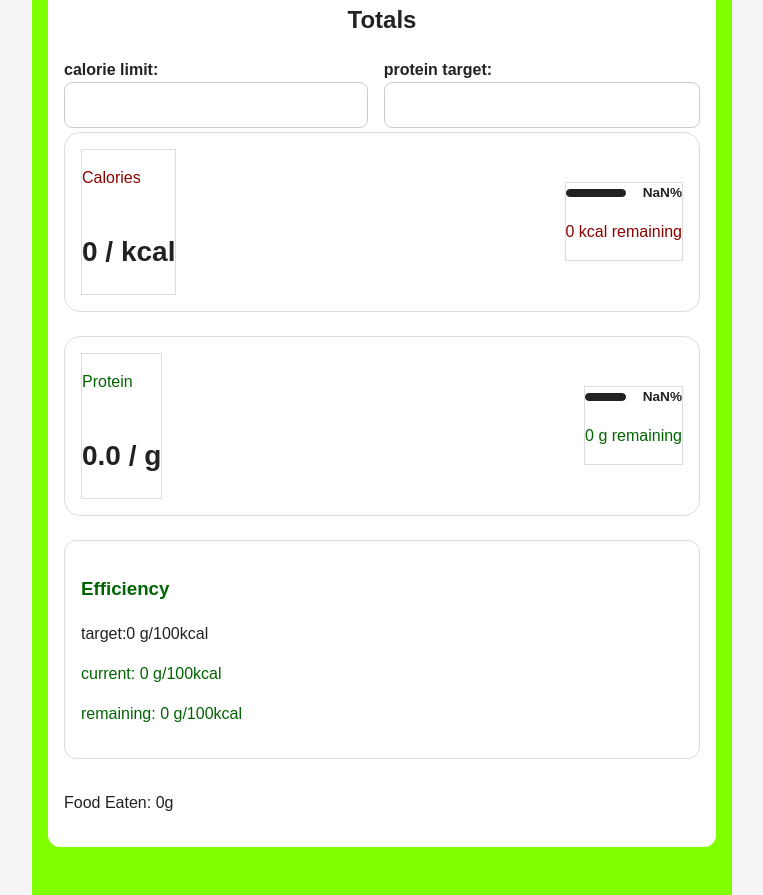
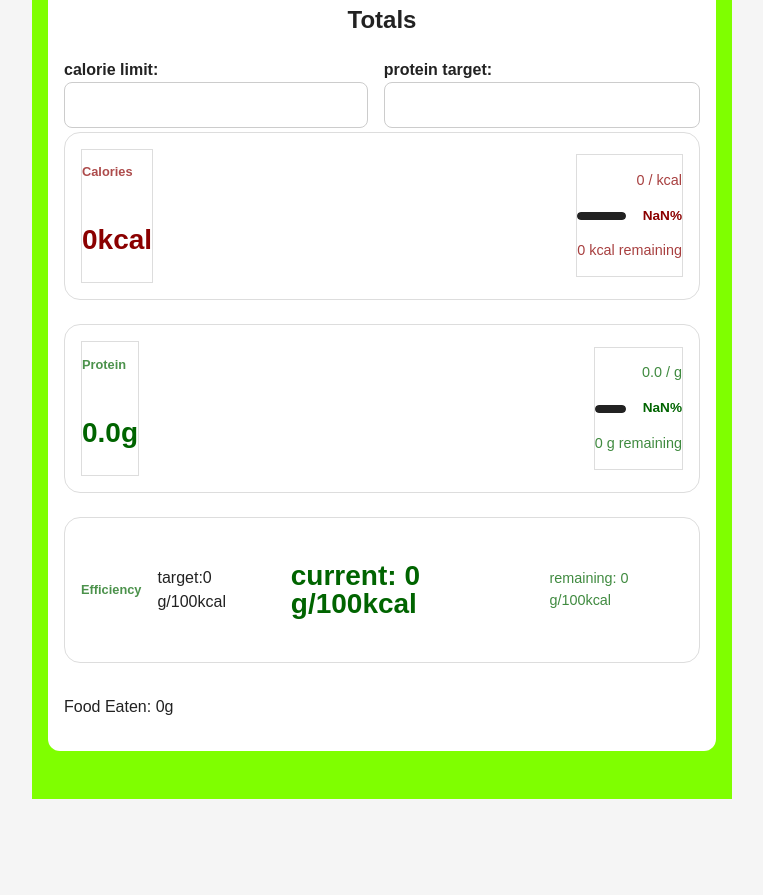
Before and after one commit to GrowYourOwnFreedom/protein-tracker, a React (Vite) app: page / in a window 1280 px wide. Shown: the part 960-1855 px from the top of the page, without its empty margins (258-1021 px from the left). After the commit the page ends 1759 px from the top, so only its background shows below. Built offline with nearby package versions, Linux system fonts and the light colour scheme.

Commit message:
tried out some card styling

```diff
--- a/src/App.css
+++ b/src/App.css
@@ -109,10 +109,16 @@ button:hover {
     gap: 0.5rem;
 }
 .target-warning {
-    color: darkred;
+ color: darkred;
+}
+.target-warning-background {
+    background-color: darkred;
 }
 .target-success {
     color: darkgreen;
+}
+.target-success-background {
+    background-color: darkgreen;
 }
 .target-card {
   padding: 1rem;
@@ -127,7 +133,6 @@ button:hover {
 
   padding: 1rem;
   border-radius: 1rem;
-  background: white;
   border: 1px solid #ddd;
 }
 
--- a/src/SummaryCard.jsx
+++ b/src/SummaryCard.jsx
@@ -10,11 +10,11 @@ function SummaryCard({currentCaloriesTotal,currentProteinTotal,proteinTarget,cal
     const currentEfficiencySuccess = currentProteinEfficiency >= proteinEfficiencyTarget
     const cardClass = currentEfficiencySuccess? "target-success" : "target-warning"
     return(
-        <section className="target-card">
-            <h3 className={cardClass}>Efficiency</h3>
+        <section className={"card"}>
+            <h3 className={`card-label ${cardClass}`}>Efficiency</h3>
             <p>target:{proteinEfficiencyTarget} g/100kcal</p>
-            <p className={cardClass}>current: {formatNumber(currentProteinEfficiency)} g/100kcal</p>
-            <p className={cardClass}>remaining: {formatNumber(remainingProteinEfficiencyNeeded)} g/100kcal</p>
+            <p className={`card-value ${cardClass}`}>current: {formatNumber(currentProteinEfficiency)} g/100kcal</p>
+            <p className={`card-detail ${cardClass}`}>remaining: {formatNumber(remainingProteinEfficiencyNeeded)} g/100kcal</p>
         </section>
     )
 }
--- a/src/TargetCard.jsx
+++ b/src/TargetCard.jsx
@@ -15,14 +15,15 @@ function TargetCard({ title, current, target, unit, type }) {
     const displayPercentage = Math.round(percentage)
 
     return (
-        <section className="card">
+        <section className={`card ${targetCardClass}`}>
             <div className="card-main">
-                <p className={"card-label",targetCardClass}>{title}</p>
+                <p className={"card-label"}>{title}</p>
                 <p className="card-value">
-                    {current} / {target} {unit}
+                    {current}{unit}
                 </p>
             </div>
             <div className="card-side">
+                <p className={"card-detail"}>{current} / {target} {unit}</p>
                 <div className="progress-row">
                     <div className="progress-track">
                         <div
@@ -34,7 +35,7 @@ function TargetCard({ title, current, target, unit, type }) {
                         {displayPercentage}%
                     </span>
                 </div>
-                <p className={"card-status",targetCardClass}>{statusText}</p>
+                <p className={"card-status"}>{statusText}</p>
             </div>
         </section>
     );
```
